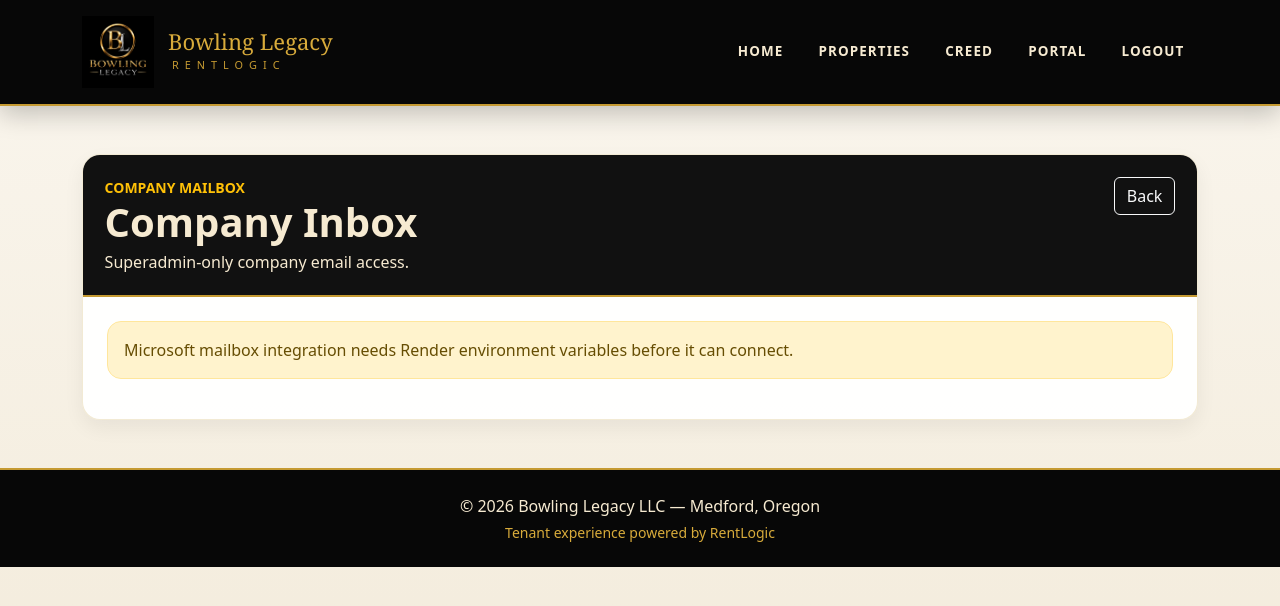
After one commit to BowlingLegacy/property_mgmt, a Django app: page /superadmin-dashboard/company-mailbox/ in a window 1280 px wide. The commit adds this page. Shown: the top 606 px of the page. Run offline with Django 5.2, Linux system fonts and the light colour scheme; a user stored in the database is signed in; tables that the repository leaves empty hold one stand-in row (values such as "Sample post").

Commit message:
Add superadmin company mailbox

```diff
--- a/main/urls.py
+++ b/main/urls.py
@@ -69,6 +69,11 @@ urlpatterns = [
     path("superadmin-dashboard/owner-intakes/<int:intake_id>/", views.superadmin_owner_intake_detail, name="superadmin_owner_intake_detail"),
     path("superadmin-dashboard/owner-intakes/<int:intake_id>/send-invite/", views.superadmin_send_owner_invite, name="superadmin_send_owner_invite"),
     path("superadmin-dashboard/residents/", views.superadmin_residents, name="superadmin_residents"),
+    path("superadmin-dashboard/company-mailbox/", views.company_mailbox, name="company_mailbox"),
+    path("superadmin-dashboard/company-mailbox/connect/", views.company_mailbox_connect, name="company_mailbox_connect"),
+    path("superadmin-dashboard/company-mailbox/callback/", views.company_mailbox_callback, name="company_mailbox_callback"),
+    path("superadmin-dashboard/company-mailbox/compose/", views.company_mailbox_compose, name="company_mailbox_compose"),
+    path("superadmin-dashboard/company-mailbox/messages/<path:message_id>/", views.company_mailbox_message, name="company_mailbox_message"),
     path("property-blogs/", blog_views.blog_manager, name="property_blog_manager"),
     path("property-blogs/create/", blog_views.blog_create, name="property_blog_create"),
     path("property-blogs/comments/<int:comment_id>/approve/", blog_views.approve_blog_comment, name="approve_blog_comment"),
--- a/main/views.py
+++ b/main/views.py
@@ -4,7 +4,10 @@ from decimal import Decimal, InvalidOperation
 import csv
 from io import TextIOWrapper
 import base64
+import json
+import secrets
 from urllib.parse import urlencode
+from urllib.error import HTTPError
 from urllib.request import Request, urlopen
 
 import stripe
@@ -21,6 +24,7 @@ from django.db.models import Count, Q, Sum
 from django.http import JsonResponse, HttpResponse
 from django.shortcuts import render, redirect, get_object_or_404
 from django.urls import reverse
+from django.utils.html import strip_tags
 from django.utils import timezone
 from django.views.decorators.csrf import csrf_exempt
 
@@ -40,6 +44,8 @@ from .forms import (
     ExistingResidentIntakeForm,
     CurrentResidentRosterUploadForm,
     GroupResidentMessageForm,
+    CompanyEmailComposeForm,
+    CompanyEmailReplyForm,
 )
 
 from .models import (
@@ -63,6 +69,7 @@ from .models import (
     CurrentResidentRosterEntry,
     PropertyRoomRent,
     LandlordIntake,
+    CompanyMailboxConnection,
 )
 from .invite_utils import create_pending_portal_user, send_portal_access_invite_email
 from .templatetags.formatting import phone_format
@@ -1134,8 +1141,126 @@ def get_superadmin_workspace_context():
         "owner_groups": owner_groups,
         "site_payment_total": site_payment_total,
     }
+    context.update(company_mailbox_context())
 
     return context
+
+
+GRAPH_SCOPE = "offline_access Mail.ReadWrite Mail.Send User.Read"
+GRAPH_API_BASE = "https://graph.microsoft.com/v1.0"
+
+
+def microsoft_graph_configured():
+    return bool(
+        settings.MICROSOFT_GRAPH_CLIENT_ID
+        and settings.MICROSOFT_GRAPH_CLIENT_SECRET
+        and settings.MICROSOFT_GRAPH_REDIRECT_URI
+        and settings.MICROSOFT_GRAPH_MAILBOX_USER
+    )
+
+
+def microsoft_graph_authority_url(path):
+    tenant = settings.MICROSOFT_GRAPH_TENANT_ID or "common"
+    return f"https://login.microsoftonline.com/{tenant}/oauth2/v2.0/{path}"
+
+
+def microsoft_token_request(data):
+    request = Request(
+        microsoft_graph_authority_url("token"),
+        data=urlencode(data).encode("utf-8"),
+        headers={"Content-Type": "application/x-www-form-urlencoded"},
+        method="POST",
+    )
+    with urlopen(request, timeout=20) as response:
+        return json.loads(response.read().decode("utf-8"))
+
+
+def graph_request(connection, method, path, data=None):
+    token = get_company_mailbox_access_token(connection)
+    headers = {"Authorization": f"Bearer {token}"}
+    body = None
+
+    if data is not None:
+        headers["Content-Type"] = "application/json"
+        body = json.dumps(data).encode("utf-8")
+
+    request = Request(
+        f"{GRAPH_API_BASE}{path}",
+        data=body,
+        headers=headers,
+        method=method,
+    )
+
+    try:
+        with urlopen(request, timeout=20) as response:
+            raw = response.read()
+            if not raw:
+                return {}
+            return json.loads(raw.decode("utf-8"))
+    except HTTPError as exc:
+        detail = exc.read().decode("utf-8", errors="replace")
+        raise RuntimeError(f"Microsoft Graph error {exc.code}: {detail}") from exc
+
+
+def get_company_mailbox_connection():
+    mailbox_email = settings.MICROSOFT_GRAPH_MAILBOX_USER or settings.EMAIL_HOST_USER or ""
+    if not mailbox_email:
+        return None
+
+    connection, _ = CompanyMailboxConnection.objects.get_or_create(mailbox_email=mailbox_email)
+    return connection
+
+
+def get_company_mailbox_access_token(connection):
+    if connection.access_token and connection.token_expires_at and connection.token_expires_at > timezone.now() + timedelta(minutes=5):
+        return connection.access_token
+
+    if not connection.refresh_token:
+        raise RuntimeError("Company mailbox is not connected yet.")
+
+    token_data = microsoft_token_request({
+        "client_id": settings.MICROSOFT_GRAPH_CLIENT_ID,
+        "client_secret": settings.MICROSOFT_GRAPH_CLIENT_SECRET,
+        "grant_type": "refresh_token",
+        "refresh_token": connection.refresh_token,
+        "redirect_uri": settings.MICROSOFT_GRAPH_REDIRECT_URI,
+        "scope": GRAPH_SCOPE,
+    })
+
+    expires_in = int(token_data.get("expires_in") or 3600)
+    connection.access_token = token_data.get("access_token", "")
+    connection.refresh_token = token_data.get("refresh_token") or connection.refresh_token
+    connection.token_expires_at = timezone.now() + timedelta(seconds=expires_in)
+    connection.save(update_fields=["access_token", "refresh_token", "token_expires_at", "updated_at"])
+
+    return connection.access_token
+
+
+def company_mailbox_context():
+    connection = get_company_mailbox_connection()
+    return {
+        "mailbox_connection": connection,
+        "mailbox_configured": microsoft_graph_configured(),
+        "mailbox_email": settings.MICROSOFT_GRAPH_MAILBOX_USER or settings.EMAIL_HOST_USER,
+    }
+
+
+def parse_graph_message(message):
+    sender = message.get("from", {}).get("emailAddress", {})
+    body = message.get("body", {})
+    body_content = body.get("content", "")
+
+    return {
+        "id": message.get("id"),
+        "subject": message.get("subject") or "(No subject)",
+        "sender_name": sender.get("name") or sender.get("address") or "Unknown sender",
+        "sender_email": sender.get("address", ""),
+        "received": message.get("receivedDateTime", ""),
+        "preview": message.get("bodyPreview", ""),
+        "body_text": strip_tags(body_content).strip(),
+        "is_read": message.get("isRead"),
+        "web_link": message.get("webLink", ""),
+    }
 
 
 @login_required
@@ -1150,6 +1275,186 @@ def superadmin_dashboard(request):
         "superadmin_dashboard.html",
         get_superadmin_workspace_context()
     )
+
+
+@login_required
+@user_passes_test(staff_required)
+def company_mailbox_connect(request):
+    if not request.user.is_superuser and request.user.role != "admin":
+        return redirect("tenant_dashboard")
+
+    if not microsoft_graph_configured():
+        messages.error(request, "Microsoft mailbox integration is not configured in Render yet.")
+        return redirect("company_mailbox")
+
+    state = secrets.token_urlsafe(24)
+    request.session["microsoft_graph_oauth_state"] = state
+
+    auth_params = {
+        "client_id": settings.MICROSOFT_GRAPH_CLIENT_ID,
+        "response_type": "code",
+        "redirect_uri": settings.MICROSOFT_GRAPH_REDIRECT_URI,
+        "response_mode": "query",
+        "scope": GRAPH_SCOPE,
+        "state": state,
+        "prompt": "select_account",
+    }
+
+    return redirect(f"{microsoft_graph_authority_url('authorize')}?{urlencode(auth_params)}")
+
+
+@login_required
+@user_passes_test(staff_required)
+def company_mailbox_callback(request):
+    if not request.user.is_superuser and request.user.role != "admin":
+        return redirect("tenant_dashboard")
+
+    if request.GET.get("state") != request.session.pop("microsoft_graph_oauth_state", None):
+        messages.error(request, "Microsoft mailbox connection failed because the security state did not match.")
+        return redirect("company_mailbox")
+
+    code = request.GET.get("code")
+    if not code:
+        messages.error(request, request.GET.get("error_description") or "Microsoft did not return an authorization code.")
+        return redirect("company_mailbox")
+
+    try:
+        token_data = microsoft_token_request({
+            "client_id": settings.MICROSOFT_GRAPH_CLIENT_ID,
+            "client_secret": settings.MICROSOFT_GRAPH_CLIENT_SECRET,
+            "grant_type": "authorization_code",
+            "code": code,
+            "redirect_uri": settings.MICROSOFT_GRAPH_REDIRECT_URI,
+            "scope": GRAPH_SCOPE,
+        })
+    except Exception as exc:
+        messages.error(request, f"Microsoft mailbox connection failed: {exc}")
+        return redirect("company_mailbox")
+
+    expires_in = int(token_data.get("expires_in") or 3600)
+    connection = get_company_mailbox_connection()
+    connection.access_token = token_data.get("access_token", "")
+    connection.refresh_token = token_data.get("refresh_token", "")
+    connection.token_expires_at = timezone.now() + timedelta(seconds=expires_in)
+    connection.connected_by = request.user
+    connection.save(update_fields=["access_token", "refresh_token", "token_expires_at", "connected_by", "updated_at"])
+
+    messages.success(request, "Company mailbox connected.")
+    return redirect("company_mailbox")
+
+
+@login_required
+@user_passes_test(staff_required)
+def company_mailbox(request):
+    if not request.user.is_superuser and request.user.role != "admin":
+        return redirect("tenant_dashboard")
+
+    context = company_mailbox_context()
+    messages_list = []
+    error_message = ""
+
+    connection = context["mailbox_connection"]
+    if context["mailbox_configured"] and connection and connection.is_connected:
+        query = urlencode({
+            "$top": "25",
+            "$orderby": "receivedDateTime desc",
+            "$select": "id,subject,from,receivedDateTime,isRead,bodyPreview,webLink",
+        })
+        try:
+            response = graph_request(connection, "GET", f"/me/messages?{query}")
+            messages_list = [parse_graph_message(message) for message in response.get("value", [])]
+        except Exception as exc:
+            error_message = str(exc)
+
+    context.update({
+        "messages_list": messages_list,
+        "error_message": error_message,
+    })
+    return render(request, "company_mailbox.html", context)
+
+
+@login_required
+@user_passes_test(staff_required)
+def company_mailbox_message(request, message_id):
+    if not request.user.is_superuser and request.user.role != "admin":
+        return redirect("tenant_dashboard")
+
+    connection = get_company_mailbox_connection()
+    if not connection or not connection.is_connected:
+        messages.error(request, "Connect the company mailbox first.")
+        return redirect("company_mailbox")
+
+    if request.method == "POST":
+        form = CompanyEmailReplyForm(request.POST)
+        if form.is_valid():
+            try:
+                graph_request(connection, "POST", f"/me/messages/{message_id}/reply", {
+                    "comment": form.cleaned_data["body"],
+                })
+            except Exception as exc:
+                messages.error(request, f"Reply failed: {exc}")
+            else:
+                messages.success(request, "Reply sent from company mailbox.")
+                return redirect("company_mailbox_message", message_id=message_id)
+    else:
+        form = CompanyEmailReplyForm()
+
+    query = urlencode({
+        "$select": "id,subject,from,toRecipients,receivedDateTime,isRead,body,bodyPreview,webLink",
+    })
+    try:
+        raw_message = graph_request(connection, "GET", f"/me/messages/{message_id}?{query}")
+        message = parse_graph_message(raw_message)
+        if raw_message.get("isRead") is False:
+            graph_request(connection, "PATCH", f"/me/messages/{message_id}", {"isRead": True})
+    except Exception as exc:
+        messages.error(request, f"Could not load email: {exc}")
+        return redirect("company_mailbox")
+
+    return render(request, "company_mailbox_message.html", {
+        **company_mailbox_context(),
+        "message": message,
+        "form": form,
+    })
+
+
+@login_required
+@user_passes_test(staff_required)
+def company_mailbox_compose(request):
+    if not request.user.is_superuser and request.user.role != "admin":
+        return redirect("tenant_dashboard")
+
+    connection = get_company_mailbox_connection()
+    if not connection or not connection.is_connected:
+        messages.error(request, "Connect the company mailbox first.")
+        return redirect("company_mailbox")
+
+    form = CompanyEmailComposeForm(request.POST or None)
+    if request.method == "POST" and form.is_valid():
+        try:
+            graph_request(connection, "POST", "/me/sendMail", {
+                "message": {
+                    "subject": form.cleaned_data["subject"],
+                    "body": {
+                        "contentType": "Text",
+                        "content": form.cleaned_data["body"],
+                    },
+                    "toRecipients": [
+                        {"emailAddress": {"address": form.cleaned_data["to_email"]}}
+                    ],
+                },
+                "saveToSentItems": True,
+            })
+        except Exception as exc:
+            messages.error(request, f"Email send failed: {exc}")
+        else:
+            messages.success(request, "Email sent from company mailbox.")
+            return redirect("company_mailbox")
+
+    return render(request, "company_mailbox_compose.html", {
+        **company_mailbox_context(),
+        "form": form,
+    })
 
 
 @login_required
--- /dev/null
+++ b/templates/company_mailbox.html
@@ -0,0 +1,88 @@
+{% extends "base.html" %}
+{% block content %}
+
+<style>
+.mail-shell {
+    background: rgba(255,255,255,.94);
+    border: 1px solid rgba(188,150,45,.2);
+    border-radius: 18px;
+    box-shadow: 0 8px 20px rgba(0,0,0,.06);
+    overflow: hidden;
+}
+.mail-head {
+    background: #111;
+    border-bottom: 2px solid #c59a32;
+    color: #f6ead1;
+    padding: 1.35rem;
+}
+.mail-row {
+    display: block;
+    color: #151515;
+    text-decoration: none;
+    border-bottom: 1px solid rgba(0,0,0,.08);
+    padding: 1rem;
+}
+.mail-row:hover {
+    background: #fff8e8;
+    color: #151515;
+}
+.unread-dot {
+    display: inline-block;
+    width: .55rem;
+    height: .55rem;
+    border-radius: 50%;
+    background: #c59a32;
+    margin-right: .45rem;
+}
+</style>
+
+<div class="mail-shell">
+    <div class="mail-head d-flex justify-content-between align-items-start flex-wrap gap-3">
+        <div>
+            <div class="text-uppercase small fw-bold text-warning">Company Mailbox</div>
+            <h1 class="fw-bold mb-1">{{ mailbox_email|default:"Company Inbox" }}</h1>
+            <div>Superadmin-only company email access.</div>
+        </div>
+        <div class="d-flex gap-2 flex-wrap">
+            <a href="{% url 'superadmin_dashboard' %}" class="btn btn-outline-light">Back</a>
+            {% if mailbox_connection and mailbox_connection.is_connected %}
+                <a href="{% url 'company_mailbox_compose' %}" class="btn btn-warning fw-bold">Compose</a>
+            {% endif %}
+        </div>
+    </div>
+
+    <div class="p-4">
+        {% if not mailbox_configured %}
+            <div class="alert alert-warning">
+                Microsoft mailbox integration needs Render environment variables before it can connect.
+            </div>
+        {% elif not mailbox_connection or not mailbox_connection.is_connected %}
+            <div class="alert alert-info">
+                Connect the company Microsoft mailbox before reading or sending email from this dashboard.
+            </div>
+            <a href="{% url 'company_mailbox_connect' %}" class="btn btn-primary fw-bold">Connect Microsoft Mailbox</a>
+        {% else %}
+            {% if error_message %}
+                <div class="alert alert-danger">{{ error_message }}</div>
+            {% endif %}
+
+            {% for email in messages_list %}
+                <a href="{% url 'company_mailbox_message' email.id %}" class="mail-row">
+                    <div class="d-flex justify-content-between gap-3 flex-wrap">
+                        <div>
+                            <strong>{% if not email.is_read %}<span class="unread-dot"></span>{% endif %}{{ email.sender_name }}</strong>
+                            <span class="text-muted small">{{ email.sender_email }}</span>
+                        </div>
+                        <span class="text-muted small">{{ email.received }}</span>
+                    </div>
+                    <div class="fw-bold mt-1">{{ email.subject }}</div>
+                    <div class="text-muted">{{ email.preview }}</div>
+                </a>
+            {% empty %}
+                <div class="text-muted">No recent emails found.</div>
+            {% endfor %}
+        {% endif %}
+    </div>
+</div>
+
+{% endblock %}
```
Also changed, not shown: core/settings.py (+9 -0 lines), main/admin.py (+7 -0 lines), main/forms.py (+21 -0 lines), main/models.py (+26 -0 lines), main/tests.py (+85 -1 lines), templates/company_mailbox_compose.html (added, +43 -0 lines), templates/company_mailbox_message.html (added, +38 -0 lines), templates/superadmin_dashboard.html (+7 -0 lines), main/migrations/0029_companymailboxconnection.py (added).
